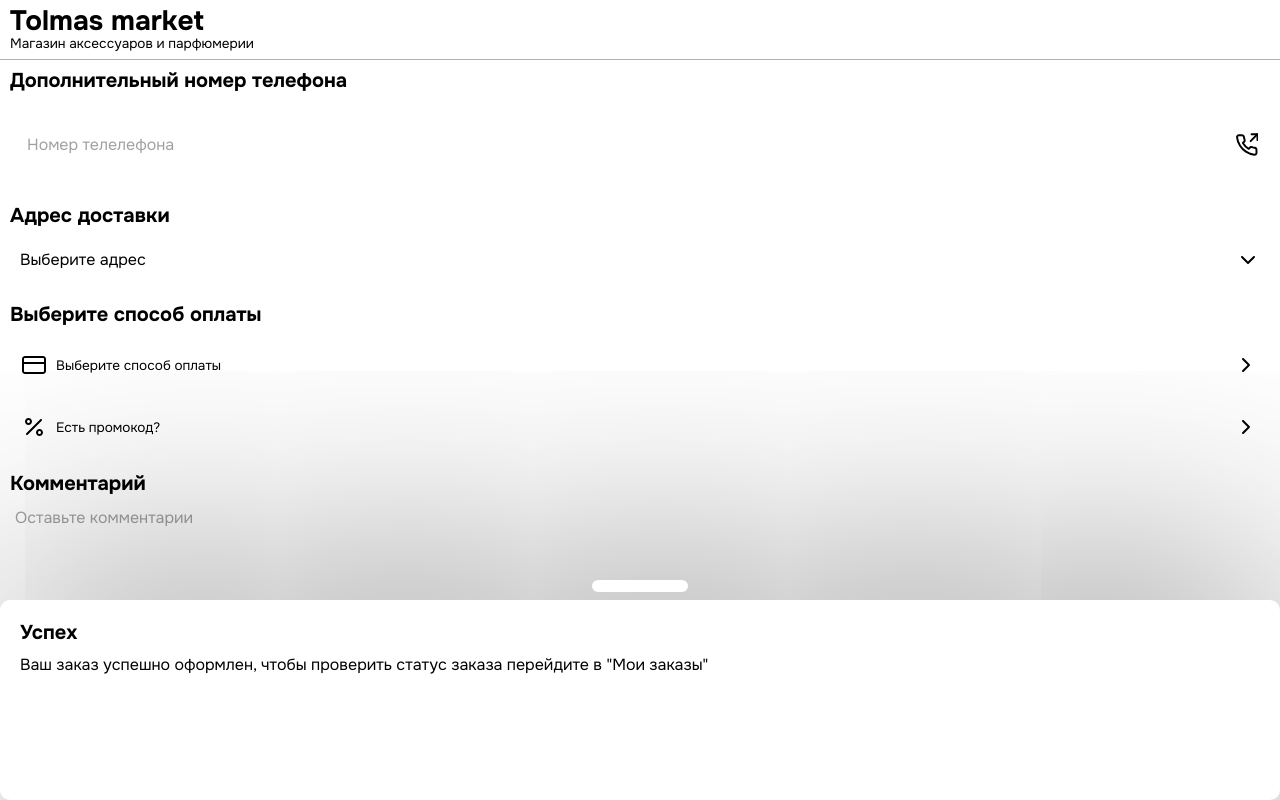
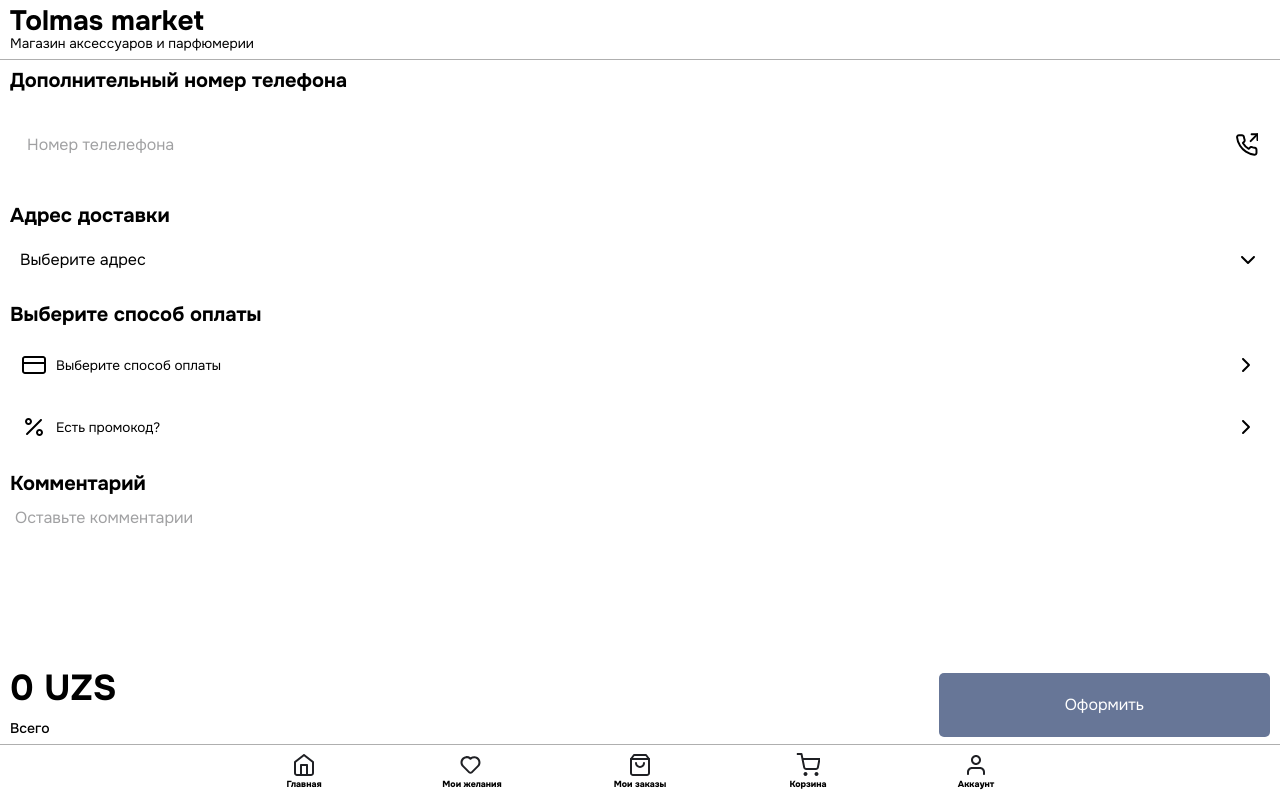
Before and after one commit to Resterr1337/tolmas-mobile-web-app, a React (Vite) app: page /createOrder in a window 1280 px wide. Built offline with nearby package versions, Linux system fonts and the light colour scheme.

Commit message:
Enchancement

```diff
--- a/src/data.js
+++ b/src/data.js
@@ -17,7 +17,7 @@
 			uzb: "Tasavvur qiling, siz cheksiz kosmosning chekkasida turibsiz, yulduzlar hech qachon bo'lmaganidek yorqin porlaydi va galaktikalar maftunkor raqsda aylanib yuradi. Havo uzoq yulduz tizimlari va sirli tumanliklarning hidi bilan to'yingan. Biz aynan shu og'irsizlik va cheksizlik hissiyotini yangi erkaklar atirlarimizda ifoda etishni xohladik.",
 		},
 		price: 1680000, // int
-		discount: false, // bool || str
+		discount: "15%" , // bool || str
 		quantity: 50, // int
 		quantityWeekSales: 4, // int || bool
 		characteristics: {
@@ -116,7 +116,7 @@
 			uzb: "Sirli o'rmon. Erkaklar uchun atir, sizni tungi o'rmonning sirli atmosferasi bilan o'rab oladi. Vetiver va kedr daraxtlarining yog'ochli notalari, kardamonning achchiq akkordlari va mardona ambra noyob, unutilmas xushbo'ylikni yaratadi. O'ziga ishongan, uslub va individuallikni qadrlaydigan erkak uchun ideal tanlov.",
 		},
 		price: 100000, // int
-		discount: "15%", // bool || str
+		discount: "10000", // bool || str
 		quantity: 37, // int
 		quantityWeekSales: 56, // int || bool
 		characteristics: {
--- a/src/pages/CreateOrderPage.jsx
+++ b/src/pages/CreateOrderPage.jsx
@@ -26,7 +26,8 @@
 import UzcardSVG from "@/assets/CreateOrderPage/uzcard.svg?react";
 import MastercardSVG from "@/assets/CreateOrderPage/mastercard.svg?react";
 
-
+import { some_products } from "../data";
+import { formatPrice } from "../utils/priceFormatter";
 
 const CreateOrderPage = () => {
 	const currentLanguage = useLanguage((state) => state.language);
@@ -38,6 +39,45 @@
 
 	const cartArray = useCart((state) => state.cartArray);
 
+	const isDiscount = Boolean(
+		cartArray.filter((item) => some_products[item.productId].discount)
+			.length
+	);
+
+	const discountItems = cartArray.map((item) => {
+		const discount = some_products[item.productId].discount;
+		if (some_products[item.productId].discount) {
+			return {
+				quantity: item.quantity,
+				discount: discount.includes("%")
+					? some_products[item.productId].price *
+					  parseFloat(
+							`0.${discount.substring(0, discount.indexOf("%"))}`
+					  )
+					: some_products[item.productId].price - parseInt(discount),
+				price: some_products[item.productId].price,
+			};
+		} else {
+			return {
+				quantity: item.quantity,
+				discount: 0,
+				price: some_products[item.productId].price,
+			};
+		}
+	});
+
+	const totalCost = cartArray.reduce(
+		(accumulator, item) =>
+			accumulator + item.quantity * some_products[item.productId].price,
+		0
+	);
+
+	const totalCostWithDiscount = discountItems.reduce(
+		(accamulator, item) =>
+			accamulator + item.quantity * (item.price - item.discount),
+		0
+	);
+
 	const [isAddressModalOpen, setisAddressModalOpen] = useState(false);
 	const [selectedAddress, setSelectedAddress] = useState("");
 	const NavigateFunc = useNavigate();
@@ -48,7 +88,7 @@
 	const [isPromoModalOpen, setisPromoModalOpen] = useState(false);
 	const [promo, setPromo] = useState("");
 
-	const [isRegModalOpen, setIsRegModalOpen] = useState(true);
+	const [isRegModalOpen, setIsRegModalOpen] = useState(false);
 
 	const handleCloseAddressModal = () => {
 		setisAddressModalOpen(false);
@@ -295,22 +335,27 @@
 					}}
 				>
 					{/* Цена без учёта скидки */}
+					{isDiscount ? (
 						<Typography
 							sx={{ textDecoration: "line-through" }}
 							color="#8F9098"
 							variant="h2"
 						>
-						5 555 000 UZS
+							{formatPrice(totalCost)} UZS
 						</Typography>
+					) : (
+						<></>
+					)}
 					{/* Цена с учётом скидок */}
-					<Typography fontSize={"1.5rem"} variant="h1">
-						5 000 000 UZS
+					<Typography fontSize={isDiscount? "1.5rem": "2.25rem"} variant="h1">
+						{isDiscount? formatPrice(totalCostWithDiscount): formatPrice(totalCost)} UZS
 					</Typography>
 					<Typography variant="subtitle2">Всего</Typography>
 				</Box>
 
 				<Box
 					onClick={() => {
+
 						setIsRegModalOpen(true);
 					}}
 					sx={{
--- a/src/pages/MyCartPage.jsx
+++ b/src/pages/MyCartPage.jsx
@@ -22,9 +22,44 @@
 
 	const NavigateFunc = useNavigate();
 
+	const isDiscount = Boolean(
+		cartArray.filter((item) => some_products[item.productId].discount)
+			.length
+	);
+
+	const discountItems = cartArray.map((item) => {
+		const discount = some_products[item.productId].discount;
+		if (some_products[item.productId].discount) {
+			return {
+				quantity: item.quantity,
+				discount: discount.includes("%")
+					? some_products[item.productId].price *
+					  parseFloat(
+							`0.${discount.substring(0, discount.indexOf("%"))}`
+					  )
+					: some_products[item.productId].price - parseInt(discount),
+				price: some_products[item.productId].price,
+			};
+		} else {
+			return {
+				quantity: item.quantity,
+				discount: 0,
+				price: some_products[item.productId].price,
+			};
+		}
+	});
+
+	console.log(discountItems)
+
 	const totalCost = cartArray.reduce(
 		(accumulator, item) =>
 			accumulator + item.quantity * some_products[item.productId].price,
+		0
+	);
+
+	const totalCostWithDiscount = discountItems.reduce(
+		(accamulator, item) =>
+			accamulator + item.quantity * (item.price - item.discount),
 		0
 	);
 
@@ -312,8 +347,26 @@
 							justifyContent: "space-between",
 						}}
 					>
-						<Typography variant="h3">
-							{formatPrice(totalCost)} UZS
+						{isDiscount ? (
+							<Typography
+								sx={{ textDecoration: "line-through" }}
+								color="#8F9098"
+								variant="h2"
+							>
+								{formatPrice(totalCost)} UZS
+							</Typography>
+						) : (
+							<></>
+						)}
+						{/* Цена с учётом скидок */}
+						<Typography
+							fontSize={isDiscount ? "1.25rem" : "1.75rem"}
+							variant="h1"
+						>
+							{isDiscount
+								? formatPrice(totalCostWithDiscount)
+								: formatPrice(totalCost)}{" "}
+							UZS
 						</Typography>
 						<Typography variant="subtitle2">Всего</Typography>
 					</Box>
--- a/src/store.js
+++ b/src/store.js
@@ -180,7 +180,7 @@
 }));
 
 const useWishList = create((set, get) => ({
-	wishList: [0],
+	wishList: [],
 	addToWishList: (id) => {
 		const { wishList } = get();
 		set({
```
Lines whose indentation alone changed are shown as unchanged.
